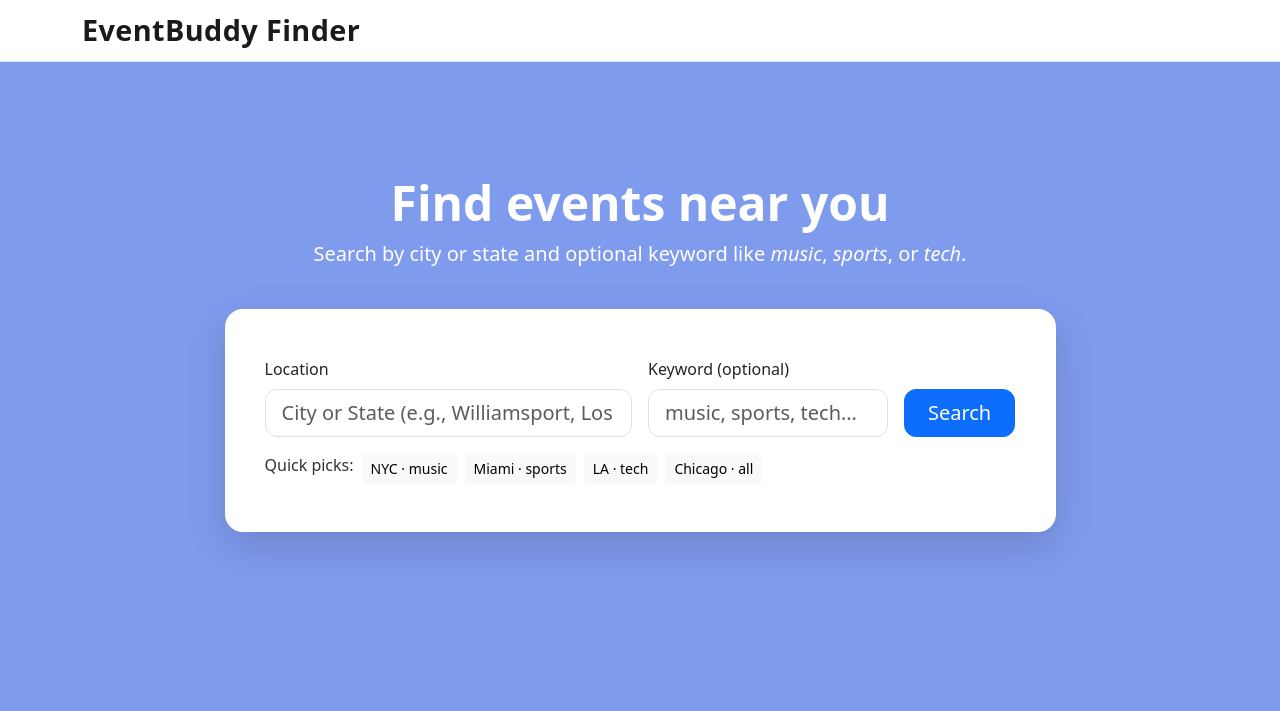
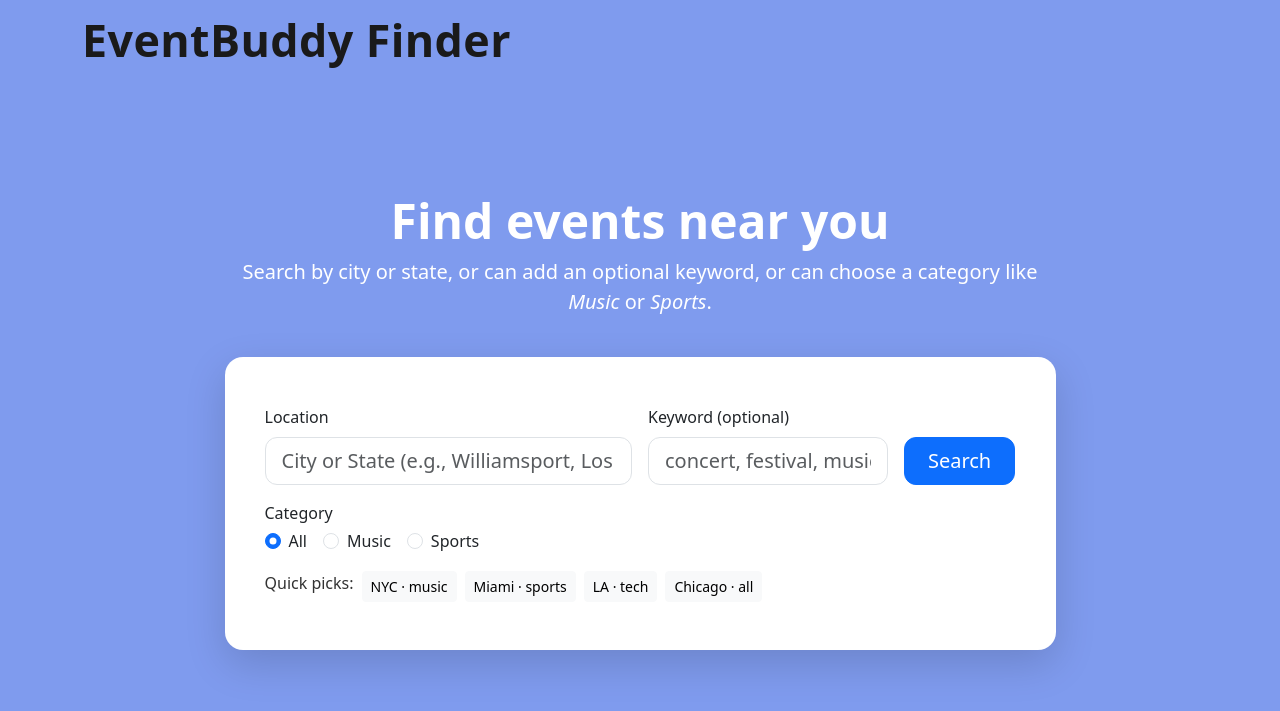
Before and after one commit to daraab1/EventFinder, a Flask app: page / in a window 1280 px wide. Shown: the top 711 px of the page. Run offline with Flask 3, Linux system fonts and the light colour scheme.

Commit message:
Update UI design, improve home and event pages, apply theme color

```diff
--- a/event_app/__init__.py
+++ b/event_app/__init__.py
@@ -19,12 +19,11 @@ def create_app():
 
     db.init_app(app)
 
-    # register models and create tables
+    # here it register the models and create tables
     from . import models
     with app.app_context():
         db.create_all()
 
-    # routes
     from .routes import bp as main_bp
     app.register_blueprint(main_bp)
 
--- a/event_app/models.py
+++ b/event_app/models.py
@@ -6,7 +6,7 @@ class Event(db.Model):
     __tablename__ = "event"
 
     id = db.Column(db.Integer, primary_key=True)
-    tm_id = db.Column(db.String(64), unique=True)   # Ticketmaster ID
+    tm_id = db.Column(db.String(64), unique=True)
     name = db.Column(db.String(512), nullable=False)
     city = db.Column(db.String(256))
     start_datetime = db.Column(db.DateTime)
@@ -30,6 +30,6 @@ class SavedEvent(db.Model):
     event_id = db.Column(db.Integer, db.ForeignKey("event.id"), nullable=False)
     created_at = db.Column(db.DateTime, default=datetime.utcnow)
 
-    # relationships (nice to show in a diagram)
+
     user = db.relationship("User", backref=db.backref("saved_events", lazy=True))
     event = db.relationship("Event", backref=db.backref("saved_by", lazy=True))
--- a/event_app/routes.py
+++ b/event_app/routes.py
@@ -1,18 +1,56 @@
 from flask import Blueprint, render_template, request
+from datetime import datetime
+from . import db
+from .models import Event, User, SavedEvent
 from .services.ticketmaster import search_events, get_event
 
 bp = Blueprint("main", __name__)
+
 
 @bp.get("/")
 def home():
     return render_template("home.html")
 
+
 @bp.get("/events")
 def show_events():
     city = request.args.get("city", "").strip()
     keyword = request.args.get("keyword", "").strip()
+
     events = search_events(city=city, keyword=keyword)
+
+    #  search and after log it into event + saved_event tables
+    if city or keyword:
+
+        demo_email = "dxh37@pct.edu"
+        user = User.query.filter_by(email=demo_email).first()
+        if not user:
+            user = User(email=demo_email, name="Daraab")
+            db.session.add(user)
+            db.session.commit()
+
+        search_name = keyword or (f"Search in {city}" if city else "Search")
+        tm_id = f"search-{datetime.utcnow().timestamp()}"
+
+        ev_row = Event(
+            tm_id=tm_id,
+            name=search_name,
+            city=city or None,
+            start_datetime=datetime.utcnow(),
+        )
+        db.session.add(ev_row)
+        db.session.commit()
+
+        saved = SavedEvent(
+            user_id=user.id,
+            event_id=ev_row.id,
+            created_at=datetime.utcnow(),
+        )
+        db.session.add(saved)
+        db.session.commit()
+
     return render_template("results.html", events=events, city=city, keyword=keyword)
+
 
 @bp.get("/event/<event_id>")
 def event_detail(event_id):
--- a/event_app/templates/event_detail.html
+++ b/event_app/templates/event_detail.html
@@ -11,9 +11,9 @@
       crossorigin=""
     />
     <style>
-      body { font-family: system-ui, -apple-system, Segoe UI, Roboto, Helvetica, Arial, sans-serif; padding: 16px; line-height: 1.4; }
+      body { font-family: system-ui, -apple-system, Segoe UI, Roboto, Helvetica, Arial, sans-serif; padding: 16px; line-height: 1.4; background: #7f9bee; }
       #map { height: 380px; width: 100%; border-radius: 12px; margin-top: 8px; }
-      .meta { color: #444; }
+      .meta { color: #000000; }
     </style>
   </head>
   <body>
--- a/event_app/templates/home.html
+++ b/event_app/templates/home.html
@@ -19,7 +19,7 @@
 
       .brand {
         font-weight: 800;
-        font-size: 1.8rem;
+        font-size: 2.8rem;
         letter-spacing: .4px;
         color: #1a1a1a;
       }
@@ -29,6 +29,7 @@
         box-shadow: 0 14px 40px rgba(0, 0, 0, 0.15);
         border-radius: 18px;
         padding: 3rem 2.5rem;
+        max-width: 960px;
       }
 
       .form-control-lg, .btn-lg {
@@ -46,13 +47,11 @@
   </head>
   <body>
 
-
-    <nav class="navbar navbar-light bg-white border-bottom">
+    <nav class="navbar navbar-light" style="background-color: #7f9bee;">
       <div class="container">
         <span class="navbar-brand mb-0 h1 brand">EventBuddy Finder</span>
       </div>
     </nav>
-
 
     <section class="hero">
       <div class="container">
@@ -60,16 +59,15 @@
           <div class="col-12 col-lg-9 text-center">
             <h1 class="display-5 fw-bold text-white">Find events near you</h1>
             <p class="lead text-white mt-2">
-              Search by <strong>city or state</strong> and optional keyword like
-              <em>music</em>, <em>sports</em>, or <em>tech</em>.
+              Search by <strong>city or state</strong>, or can add an optional keyword, or can choose a
+              category like <em>Music</em> or <em>Sports</em>.
             </p>
           </div>
         </div>
 
-
         <div class="row justify-content-center mt-4">
-          <div class="col-12 col-lg-9">
-            <div class="bg-white search-card mx-auto">
+          <div class="col-12 col-lg-9 d-flex justify-content-center">
+            <div class="bg-white search-card mx-auto w-100">
 
               <form action="/events" method="get" class="row g-3 align-items-end">
 
@@ -91,21 +89,63 @@
                     name="keyword"
                     type="text"
                     class="form-control form-control-lg"
-                    placeholder="music, sports, tech…">
+                    placeholder="concert, festival, music...">
                 </div>
 
                 <div class="col-12 col-md-2 d-grid">
                   <button type="submit" class="btn btn-primary btn-lg">Search</button>
                 </div>
 
+                <div class="col-12">
+                  <label class="form-label d-block mb-1">Category</label>
+                  <div class="d-flex flex-wrap gap-3">
+                    <div class="form-check">
+                      <input
+                        class="form-check-input"
+                        type="radio"
+                        name="category"
+                        id="cat_all"
+                        value=""
+                        checked>
+                      <label class="form-check-label" for="cat_all">
+                        All
+                      </label>
+                    </div>
+
+                    <div class="form-check">
+                      <input
+                        class="form-check-input"
+                        type="radio"
+                        name="category"
+                        id="cat_music"
+                        value="music">
+                      <label class="form-check-label" for="cat_music">
+                        Music
+                      </label>
+                    </div>
+
+                    <div class="form-check">
+                      <input
+                        class="form-check-input"
+                        type="radio"
+                        name="category"
+                        id="cat_sports"
+                        value="sports">
+                      <label class="form-check-label" for="cat_sports">
+                        Sports
+                      </label>
+                    </div>
+                  </div>
+                </div>
+
               </form>
 
               <div class="d-flex flex-wrap gap-2 mt-3">
                 <span class="muted">Quick picks:</span>
-                <a class="btn btn-light btn-sm" href="/events?city=New%20York&keyword=music">NYC · music</a>
-                <a class="btn btn-light btn-sm" href="/events?city=Miami&keyword=sports">Miami · sports</a>
-                <a class="btn btn-light btn-sm" href="/events?city=Los%20Angeles&keyword=tech">LA · tech</a>
-                <a class="btn btn-light btn-sm" href="/events?city=Chicago&keyword=">Chicago · all</a>
+                <a class="btn btn-light btn-sm" href="/events?city=New%20York&keyword=&category=music">NYC · music</a>
+                <a class="btn btn-light btn-sm" href="/events?city=Miami&keyword=&category=sports">Miami · sports</a>
+                <a class="btn btn-light btn-sm" href="/events?city=Los%20Angeles&keyword=tech&category=">LA · tech</a>
+                <a class="btn btn-light btn-sm" href="/events?city=Chicago&keyword=&category=">Chicago · all</a>
               </div>
 
             </div>
```
